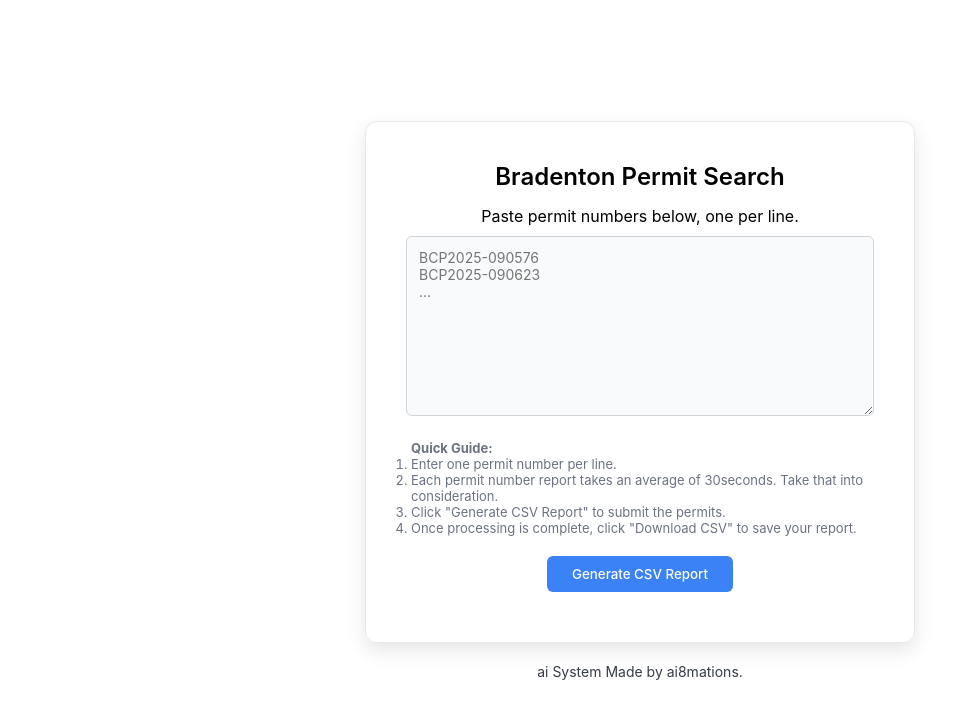
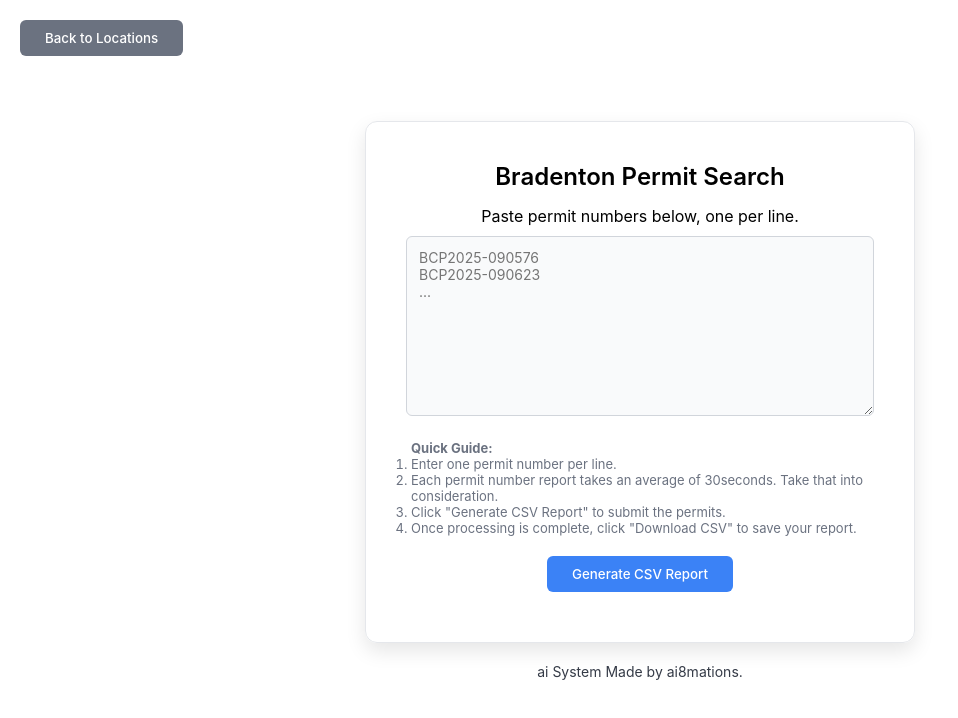
Before and after one commit to venthewise/permitdb, a plain HTML site: page public/locations/bradenton.html in a window 1280 px wide. Shown: the whole page, without its empty margins (0-958 px from the left). Drawn offline with Linux system fonts and the light colour scheme.

Commit message:
Add back to locations button and ensure quick guide on all location pages

```diff
--- a/public/locations/bradenton.html
+++ b/public/locations/bradenton.html
@@ -106,6 +106,18 @@
      color: #353b47;
      text-align: center;
    }
+
+   /* BACK BUTTON */
+   button#backBtn {
+     background-color: #6b7280;
+     color: #fff;
+     position: fixed;
+     top: 20px;
+     left: 20px;
+     z-index: 10;
+     transition: transform 0.2s ease, background-color 0.2s ease;
+   }
+   button#backBtn:hover { background-color: #4b5563; transform: scale(1.05); }
   </style>
 </head>
 <body>
@@ -131,6 +143,7 @@
   </div>
 
   <footer>ai System Made by ai8mations.</footer>
+  <button id="backBtn">Back to Locations</button>
   <script>
     let isProcessing = false;
 
@@ -142,6 +155,10 @@
 
     // Change this to your running workflow's webhook URL
     const webhookURL = 'https://n8n.ai8mations.com/webhook/bradenton';
+
+    document.getElementById('backBtn').addEventListener('click', () => {
+      window.location.href = '/';
+    });
 
     window.addEventListener('beforeunload', (e) => {
       if (isProcessing) {
```
Also changed, not shown: public/locations/clearwater.html (+17 -0 lines), public/locations/tampa.html (+17 -0 lines).
